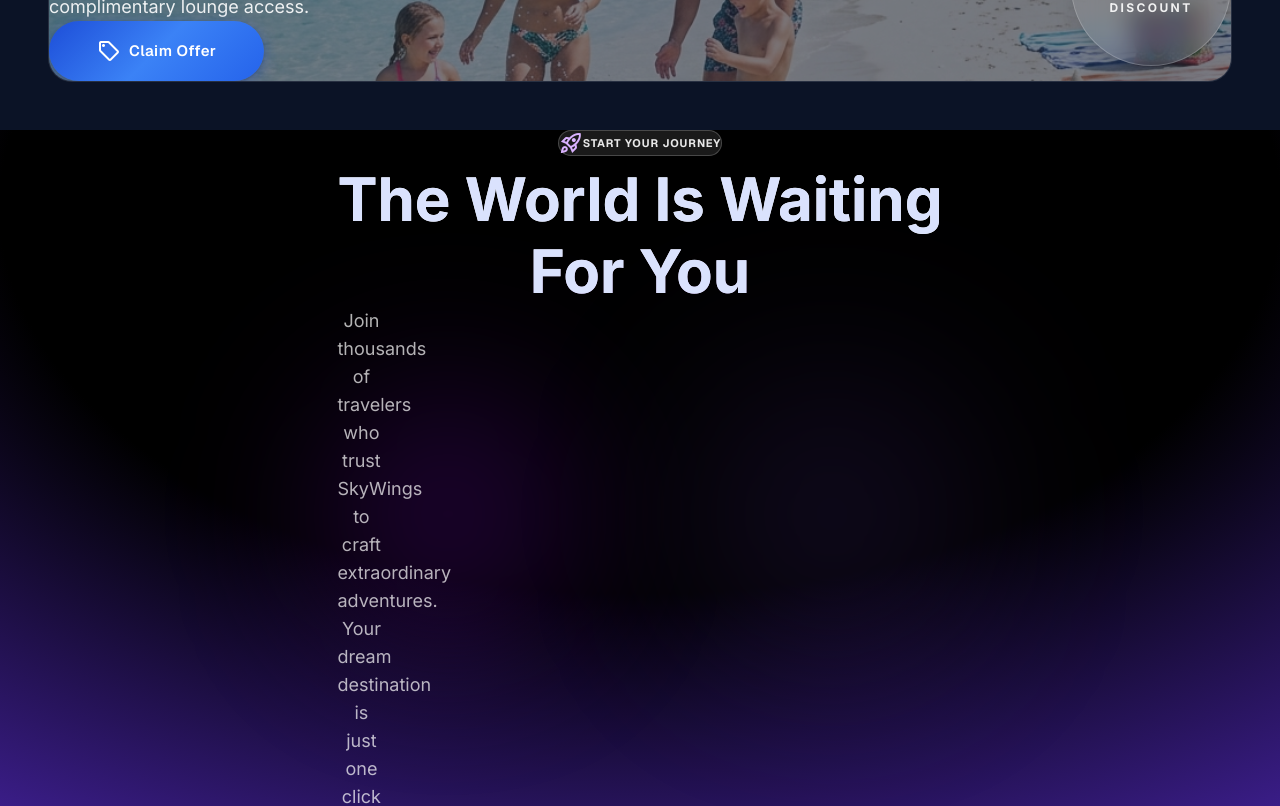
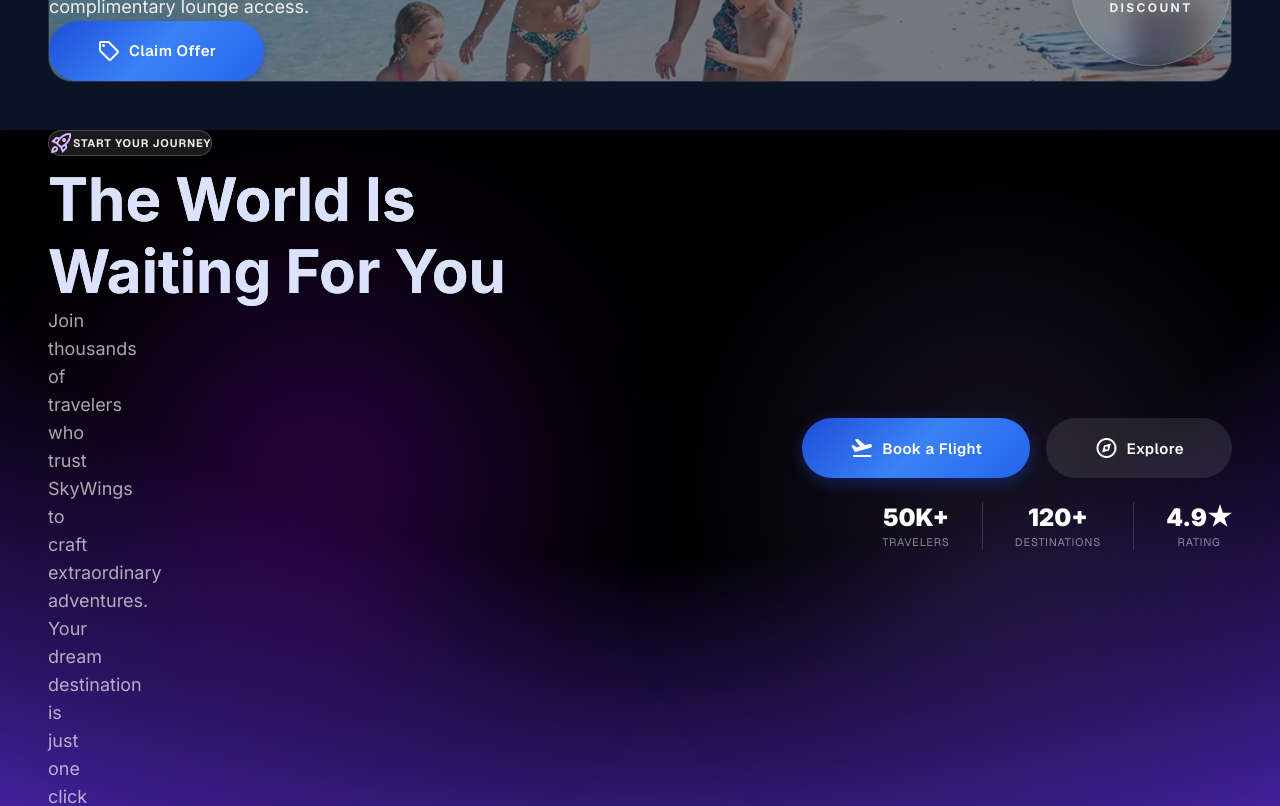
Before and after one commit to Jamilgit19/skywings-travel-platform, a Next.js app: page / in a window 1280 px wide. Shown: the part 5340-6146 px from the top of the page. Built offline with nearby package versions, Linux system fonts and the light colour scheme.

Commit message:
feat: redesign purple CTA section to modern row layout with trust stats

```diff
--- a/app/(storefront)/page.tsx
+++ b/app/(storefront)/page.tsx
@@ -289,45 +289,76 @@
             ============================= */}
         <section className="relative w-full overflow-hidden">
           {/* Purple radial gradient background */}
-          <div className="absolute inset-0 -z-10 h-full w-full [background:radial-gradient(125%_125%_at_50%_10%,#000_40%,#6633ee_100%)]" />
+          <div className="absolute inset-0 h-full w-full [background:radial-gradient(125%_125%_at_50%_10%,#000_40%,#6633ee_100%)]" />
 
-          <div className="relative z-10 flex flex-col items-center justify-center text-center px-6 py-28 md:py-36 gap-6">
+          {/* Decorative glowing orbs */}
+          <div className="absolute top-1/2 left-[10%] -translate-y-1/2 w-96 h-96 bg-purple-600/25 rounded-full blur-[100px] pointer-events-none" />
+          <div className="absolute top-1/2 right-[10%] -translate-y-1/2 w-80 h-80 bg-violet-400/20 rounded-full blur-[120px] pointer-events-none" />
+
+          <div className="relative z-10 px-margin-mobile md:px-margin-desktop py-24 md:py-32">
+            <div className="container">
               <AnimatedSection>
-              <span className="inline-flex items-center bg-white/10 backdrop-blur-sm border border-white/20 px-4 py-1.5 rounded-full text-label-sm uppercase tracking-widest text-white/90 font-bold mb-2">
+                <div className="flex flex-col md:flex-row md:items-center md:justify-between gap-10 md:gap-16">
+
+                  {/* LEFT — Text Content */}
+                  <div className="flex-1">
+                    <span className="inline-flex items-center bg-white/10 backdrop-blur-sm border border-white/20 px-4 py-1.5 rounded-full text-label-sm uppercase tracking-widest text-white/90 font-bold mb-5">
                       <span className="material-symbols-outlined text-[14px] mr-2 text-purple-300">rocket_launch</span>
                       Start Your Journey
                     </span>
 
-              <h2 className="text-4xl md:text-6xl font-black text-transparent bg-clip-text bg-gradient-to-b from-white via-white to-purple-300 leading-tight mt-4 mb-4">
-                The World Is Waiting<br className="hidden md:block" /> For You
+                    <h2 className="text-4xl md:text-5xl lg:text-6xl font-black text-transparent bg-clip-text bg-gradient-to-b from-white via-white to-purple-300 leading-tight mt-4 mb-5">
+                      The World Is<br />Waiting For You
                     </h2>
 
-              <p className="text-body-lg text-white/70 max-w-xl mx-auto mb-8">
+                    <p className="text-body-lg text-white/65 max-w-md leading-relaxed">
                       Join thousands of travelers who trust SkyWings to craft extraordinary adventures. Your dream destination is just one click away.
                     </p>
+                  </div>
 
-              <div className="flex flex-col sm:flex-row gap-4 justify-center">
+                  {/* RIGHT — CTA Buttons + Stats */}
+                  <div className="flex flex-col gap-6 md:items-end">
+                    {/* Buttons */}
+                    <div className="flex flex-row gap-4 flex-wrap">
                       <Link
                         href="/flights"
-                  className="btn btn-primary btn-lg shadow-[0_0_30px_rgba(102,51,238,0.5)] hover:shadow-[0_0_40px_rgba(102,51,238,0.7)] transition-shadow duration-300"
+                        className="btn btn-primary btn-lg shadow-[0_0_30px_rgba(102,51,238,0.5)] hover:shadow-[0_0_50px_rgba(102,51,238,0.8)] transition-all duration-300 hover:scale-105"
                       >
                         <span className="material-symbols-outlined text-[18px]">flight_takeoff</span>
                         Book a Flight
                       </Link>
                       <Link
                         href="/flights"
-                  className="btn btn-lg bg-white/10 backdrop-blur-sm border border-white/20 text-white hover:bg-white/20 transition-all duration-300"
+                        className="btn btn-lg bg-white/10 backdrop-blur-sm border border-white/25 text-white hover:bg-white/20 hover:border-white/40 transition-all duration-300"
                       >
                         <span className="material-symbols-outlined text-[18px]">explore</span>
-                  Explore Destinations
+                        Explore
                       </Link>
+                    </div>
+
+                    {/* Trust Stats Row */}
+                    <div className="flex flex-row gap-8 pt-2">
+                      <div className="text-center">
+                        <span className="block text-2xl font-black text-white">50K+</span>
+                        <span className="block text-white/50 text-label-sm uppercase tracking-wider mt-0.5">Travelers</span>
+                      </div>
+                      <div className="w-px bg-white/15 self-stretch" />
+                      <div className="text-center">
+                        <span className="block text-2xl font-black text-white">120+</span>
+                        <span className="block text-white/50 text-label-sm uppercase tracking-wider mt-0.5">Destinations</span>
+                      </div>
+                      <div className="w-px bg-white/15 self-stretch" />
+                      <div className="text-center">
+                        <span className="block text-2xl font-black text-white">4.9★</span>
+                        <span className="block text-white/50 text-label-sm uppercase tracking-wider mt-0.5">Rating</span>
+                      </div>
+                    </div>
+                  </div>
+
                 </div>
               </AnimatedSection>
             </div>
-
-          {/* Decorative glowing orbs */}
-          <div className="absolute top-1/2 left-1/4 -translate-y-1/2 w-64 h-64 bg-purple-600/20 rounded-full blur-[80px] pointer-events-none" />
-          <div className="absolute top-1/2 right-1/4 -translate-y-1/2 w-64 h-64 bg-violet-500/15 rounded-full blur-[100px] pointer-events-none" />
+          </div>
         </section>
       </div>
     </>
```
Lines whose indentation alone changed are shown as unchanged.
